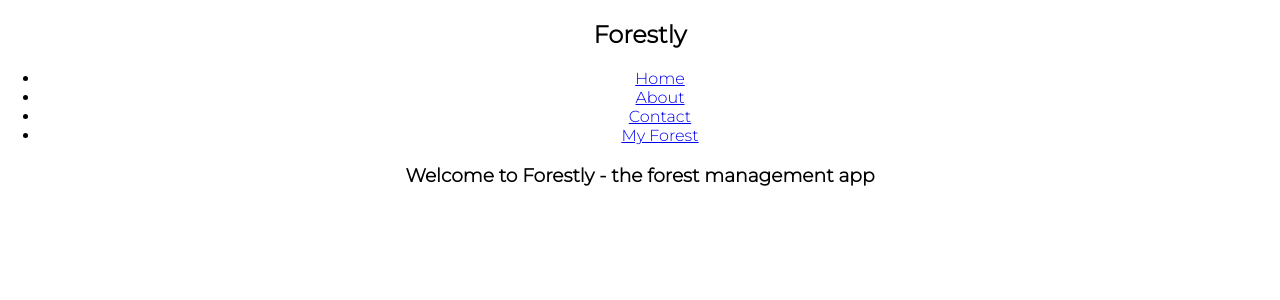
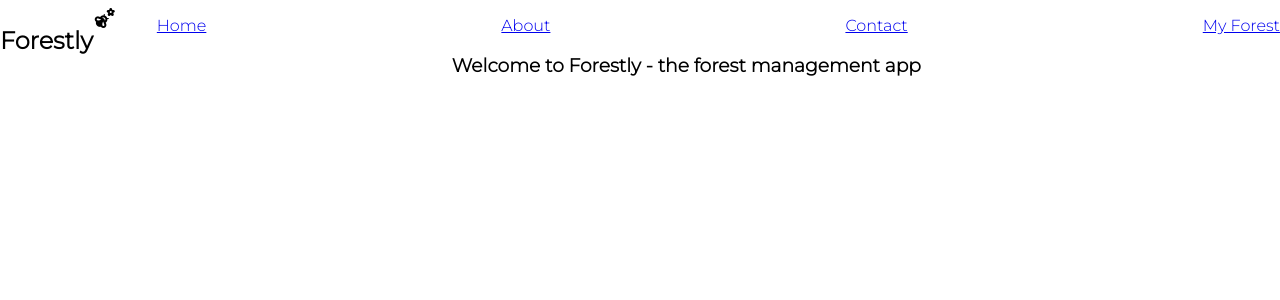
Before and after one commit to x-link-x/forestly, a Flask app: page / in a window 1280 px wide. Shown: the top 300 px of the page. Run offline with Flask 2, Linux system fonts and the light colour scheme.

Commit message:
added menu styling

```diff
--- a/static/style.css
+++ b/static/style.css
@@ -3,3 +3,26 @@ body {
     margin: 0 auto;
     text-align: center;
 }
+
+.logo {
+    float: left;
+    position: relative;
+    top: -10px;
+}
+
+.menu {
+    display:flex;
+    justify-content: space-between;
+}
+
+.menu > nav > ul > li {
+    list-style: none;
+    display: inline;
+
+}
+
+
+
+ul {
+    list-style: none;
+}
--- a/templates/base.html
+++ b/templates/base.html
@@ -14,7 +14,10 @@
 <body>
     <header>
         <nav>
-            <h1>Forestly</h1>
+            <h1 class="logo">Forestly</h1>
+            <span class="material-icons logo">
+                emoji_nature
+            </span>
             <ul class="menu">
                 <li><a href="/">Home</a></li>
                 <li><a href="/about">About</a></li>
```
